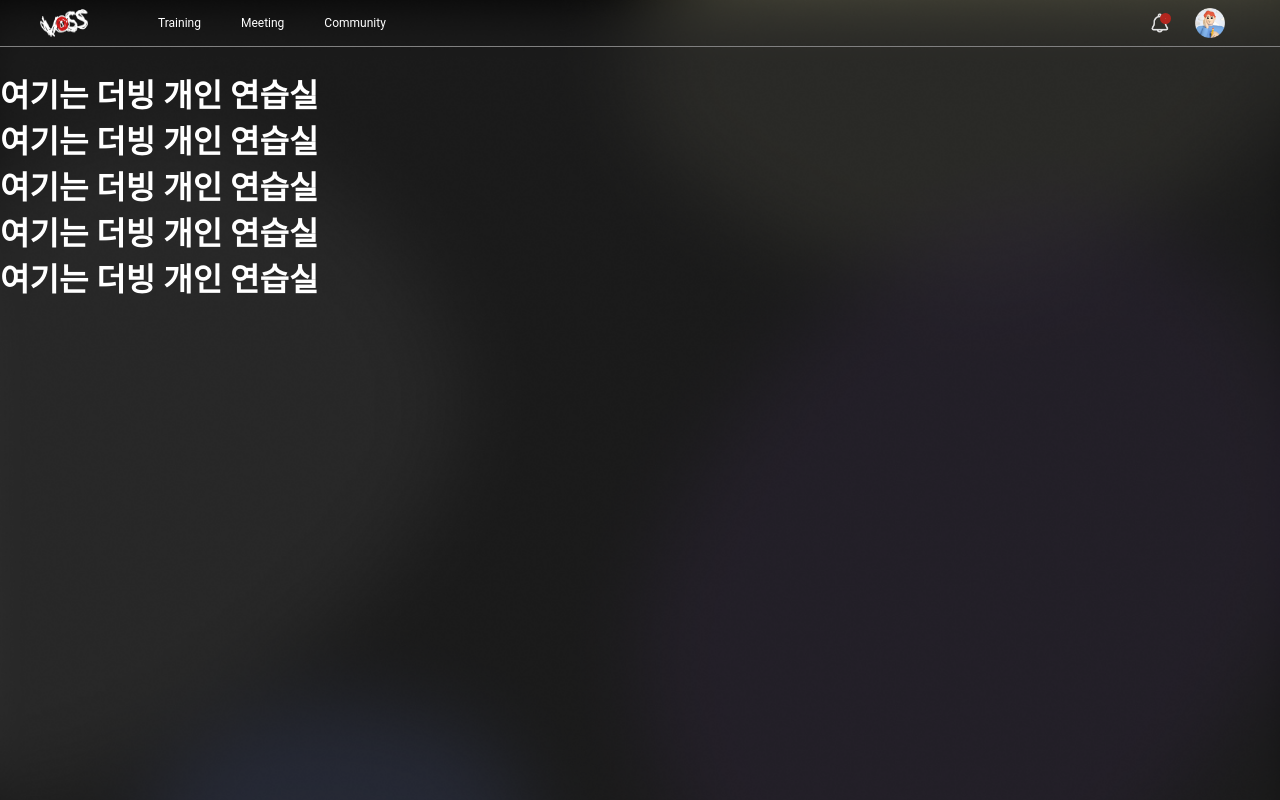
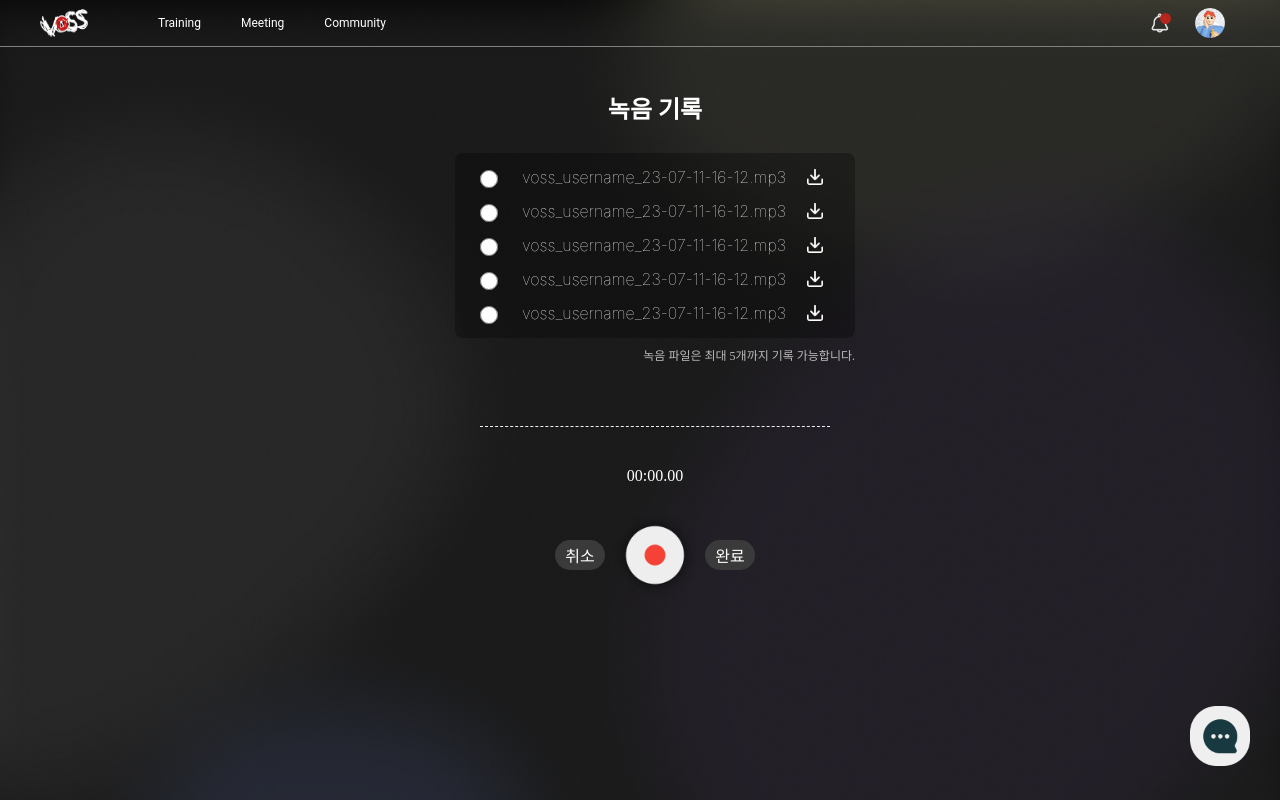
Before and after one commit to swy0123/VOSS, a React (Vite) app in the folder frontend/: page /dubbing in a window 1280 px wide. Shown: the top 800 px of the page. Built offline with nearby package versions, Linux system fonts and the light colour scheme.

Commit message:
init: 더빙연습 디자인 시작 S09P12B106-231

```diff
--- /dev/null
+++ b/frontend/src/components/Dubbing/RecordButton.tsx
@@ -0,0 +1,96 @@
+import { useRef, useState } from 'react';
+import { styled } from 'styled-components';
+
+const RecordBox = styled.div`
+  display: flex;
+  flex-direction: column;
+  align-items: center;
+  border-top: 1px dashed #efefef;
+  margin-top: 42px;
+  height: 170px;
+  width: 350px;
+`
+const StopWatch = styled.p`
+  color: white;
+  margin: 40px 0px 20px 0px;
+`
+const SectionBtn = styled.div`
+  display: flex;
+  align-items: center;
+`
+const Button = styled.button`
+  background-color: #3a3a3a;
+  border-radius: 16px;
+  border: none;
+  color: white;
+  font-size: 16px;
+  height: 30px;
+  width: 50px;
+  cursor: pointer;
+`
+const RestartBtn = styled(Button)``
+const CompleteBtn = styled(Button)``
+
+const RecordBtn = styled.img`
+  width: 100px;
+  cursor: pointer;
+`
+
+function RecordButton () {
+  const [isRunning, setIsRunning] = useState(false);
+  const [time, setTime] = useState(0);
+  const intervalRef = useRef<number|null>(null);
+  const [initialBtn, setInitialBtn] = useState(true)
+
+  const startOrStop = () => {
+    if (!isRunning) {
+      setIsRunning(true);
+      intervalRef.current = setInterval(() => {
+        setTime((prevTime) => prevTime + 10);
+      }, 10);
+    }
+    else if (isRunning && intervalRef.current) {
+      clearInterval(intervalRef.current);
+      setIsRunning(false);
+    }
+    setInitialBtn(false)
+  }
+
+  const resetTimer = () => {
+    if (!isRunning) {
+      setInitialBtn(true)
+      setTime(0);
+    }
+  };
+  const formatTime = (milliseconds: number) => {
+    const minutes = Math.floor(milliseconds / 60000);
+    const seconds = Math.floor((milliseconds % 60000) / 1000);
+    const centiseconds = Math.floor((milliseconds % 1000) / 10);
+    return `${minutes.toString().padStart(2, '0')}:${seconds.toString().padStart(2, '0')}.${centiseconds.toString().padStart(2, '0')}`;
+  };
+
+  return(
+    <RecordBox>
+      <StopWatch>{formatTime(time)}</StopWatch>
+      <SectionBtn>
+        <RestartBtn
+          onClick={resetTimer}>취소</RestartBtn>
+        { initialBtn ?
+          (<RecordBtn
+            onClick={startOrStop}
+            src="/src/assets/Training/startbtn.png"></RecordBtn>) :
+          isRunning ?
+            (<RecordBtn
+              onClick={startOrStop}
+              src="/src/assets/Training/stopbtn.png"></RecordBtn>) :
+            (<RecordBtn
+              onClick={startOrStop}
+              src="/src/assets/Training/restartbtn.png"></RecordBtn>)
+        }
+        <CompleteBtn
+          onClick={resetTimer}>완료</CompleteBtn>
+      </SectionBtn>
+    </RecordBox>
+  )
+}
+export default RecordButton
--- /dev/null
+++ b/frontend/src/components/Dubbing/Recording.tsx
@@ -0,0 +1,79 @@
+import { styled } from "styled-components";
+
+const Container = styled.div`
+  display: flex;
+  flex-direction: column;
+  width: 400px;
+  margin: 0px 0px 20px 0px;
+`
+const Title = styled.h2`
+  color: white;
+  text-align: center;
+`
+const RecordBox = styled.div`
+  display: flex;
+  flex-direction: column;
+  justify-content: center;
+  background-color: rgba(0, 0, 0, 0.3);
+  border-radius: 8px;
+  margin-top: 8px;
+  height: 185px;
+`
+const RecordItem = styled.div`
+  display: flex;
+  justify-content: space-around;
+  align-items: center;
+  height: 30px;
+  width: 370px;
+  margin : 2px 0px 2px 9px;
+`
+const RecordSelect = styled.input`
+  width: 18px;
+  height: 18px;
+`
+
+const RecordLable = styled.label`
+  font-family: 'Inter', sans-serif;
+  font-style: normal;
+  font-weight: 100;
+  line-height: 30px;
+  color: white;
+
+`
+const DownloadImg = styled.img`
+  height: 16px;
+`
+const Warning = styled.div`
+  color: #BABABA;
+  font-size: 12px;
+  margin-top: 8px;
+  text-align: end;
+`
+
+function Recording (){
+  const TmpFile = [
+    "voss_username_23-07-11-16-12.mp3",
+    "voss_username_23-07-11-16-12.mp3",
+    "voss_username_23-07-11-16-12.mp3",
+    "voss_username_23-07-11-16-12.mp3",
+    "voss_username_23-07-11-16-12.mp3",
+  ]
+
+  return(
+    <Container>
+      <Title>녹음 기록</Title>
+      <RecordBox>
+        {TmpFile.map((data,index) => (
+          <RecordItem key={index}>
+            <RecordSelect type="radio" name="record"/>
+            <RecordLable>{data}</RecordLable>
+            <DownloadImg src="/src/assets/Training/download.png"></DownloadImg>
+          </RecordItem>
+        ))}
+      </RecordBox>
+      <Warning>녹음 파일은 최대 5개까지 기록 가능합니다.</Warning>
+    </Container>
+  )
+}
+
+export default Recording
--- /dev/null
+++ b/frontend/src/components/Dubbing/Script.tsx
@@ -0,0 +1,8 @@
+import { styled } from 'styled-components';
+
+function Script () {
+  return(
+    <></>
+  )
+}
+export default Script
--- a/frontend/src/components/VoiceAnalysis/AnalysisButton.tsx
+++ b/frontend/src/components/VoiceAnalysis/AnalysisButton.tsx
@@ -12,7 +12,7 @@ const AnalysisBtn = styled.button`
   width: 80px;
   border: none;
   border-radius: 20px;
-  margin: 17px;
+  margin: 8px;
   cursor: pointer;
 `
 const AnalysisResult = styled.div`
--- a/frontend/src/pages/TrainingDubbing.tsx
+++ b/frontend/src/pages/TrainingDubbing.tsx
@@ -1,18 +1,44 @@
 import { BackGroundImg } from '../components/BackGroundImg';
+import { styled } from 'styled-components';
 import Header from '../components/Header/Header';
+import Messenger from '../components/Message/Messenger';
+import RecordButton from '../components/Dubbing/RecordButton';
+import Recording from '../components/Dubbing/Recording';
+import Script from '../components/Dubbing/Script';
+
+const Container = styled.div`
+  display: flex;
+  justify-content: center;
+`
+const LeftSection = styled.div`
+  display: flex;
+  flex-direction: column;
+  margin-right: 30px;
+`
+const RightSection = styled.div`
+  display: flex;
+  flex-direction: column;
+  align-items: center;
+`
 
 function TrainingDubbing() {
   return (
-    <div>
-      <BackGroundImg>
-        <Header></Header>
-        <h1 style={{margin:'0px', color:'white'}}>여기는 더빙 개인 연습실</h1>
-        <h1 style={{margin:'0px', color:'white'}}>여기는 더빙 개인 연습실</h1>
-        <h1 style={{margin:'0px', color:'white'}}>여기는 더빙 개인 연습실</h1>
-        <h1 style={{margin:'0px', color:'white'}}>여기는 더빙 개인 연습실</h1>
-        <h1 style={{margin:'0px', color:'white'}}>여기는 더빙 개인 연습실</h1>
-      </BackGroundImg>
-    </div>
+    <BackGroundImg>
+      <Header/>
+      <Container>
+
+        <LeftSection>
+          <Script></Script>
+        </LeftSection>
+
+        <RightSection>
+          <Recording></Recording>
+          <RecordButton></RecordButton>
+        </RightSection>
+
+      </Container>
+      <Messenger/>
+    </BackGroundImg>
   )
 }
 export default TrainingDubbing
--- a/frontend/src/pages/TrainingVoiceAnalysis.tsx
+++ b/frontend/src/pages/TrainingVoiceAnalysis.tsx
@@ -28,7 +28,7 @@ const RightSection = styled.div`
 function TrainingVoiceAnalysis() {
   return (
     <BackGroundImg>
-      <Header></Header>
+      <Header/>
       <Container>
         <UpSection>
           <LeftSection>
```
Also changed, not shown: frontend/src/components/Dubbing/Video.tsx (added, +8 -0 lines), 1 other file (tests, documents, lock files or other folders).
